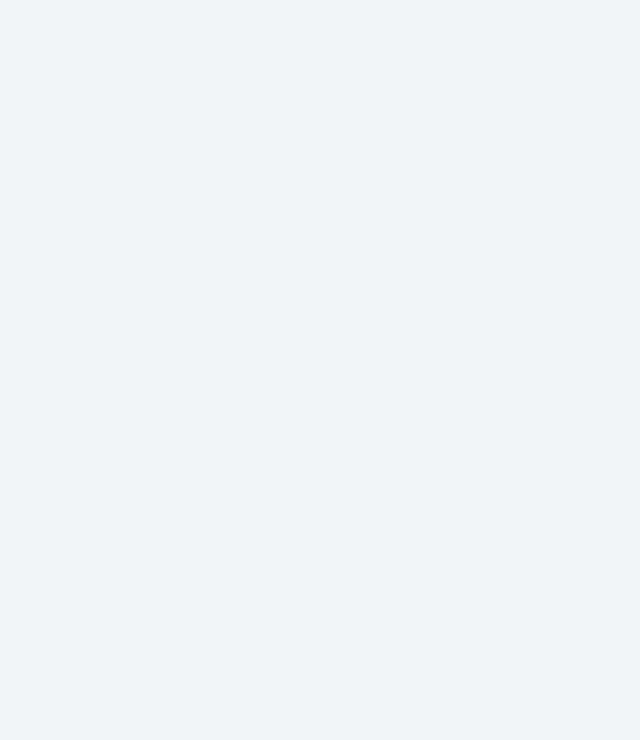
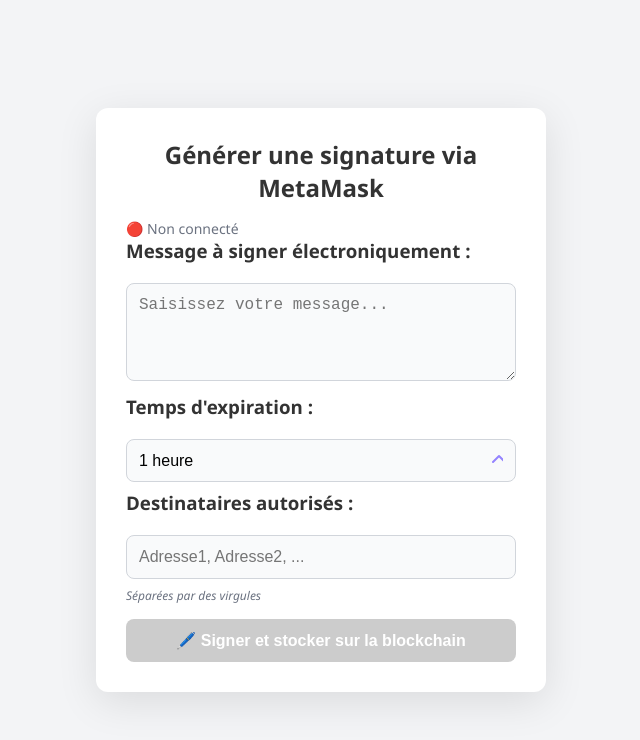
Before and after one commit to JosueNANTHAKUMAR/CertidocsWeb, a React (Create React App) app in the folder webappreact/: page / in a window 1280 px wide. Before the commit this address had no page. Shown: the top 740 px of the page, without its empty margins (319-959 px from the left). Built offline with nearby package versions, Linux system fonts and the light colour scheme.

Commit message:
fix: rroute /

```diff
--- a/webappreact/src/App.js
+++ b/webappreact/src/App.js
@@ -10,7 +10,7 @@
 
         <Routes>
           <Route path="/verify" element={<VerifyPage />} id="verify" />
-          <Route path="/generate" element={<GeneratePage />} id="generate" />
+          <Route path="/" element={<GeneratePage />} id="generate" />
         </Routes>
       </div>
     </Router>
```
